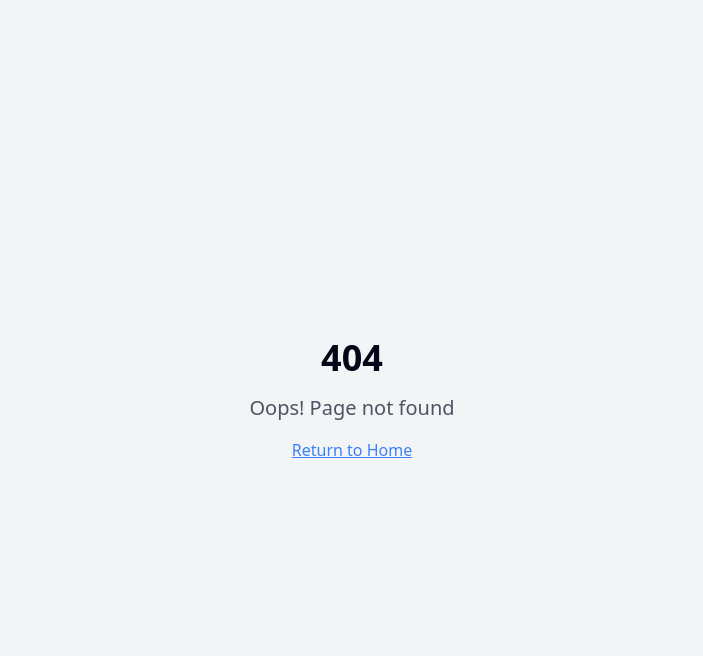
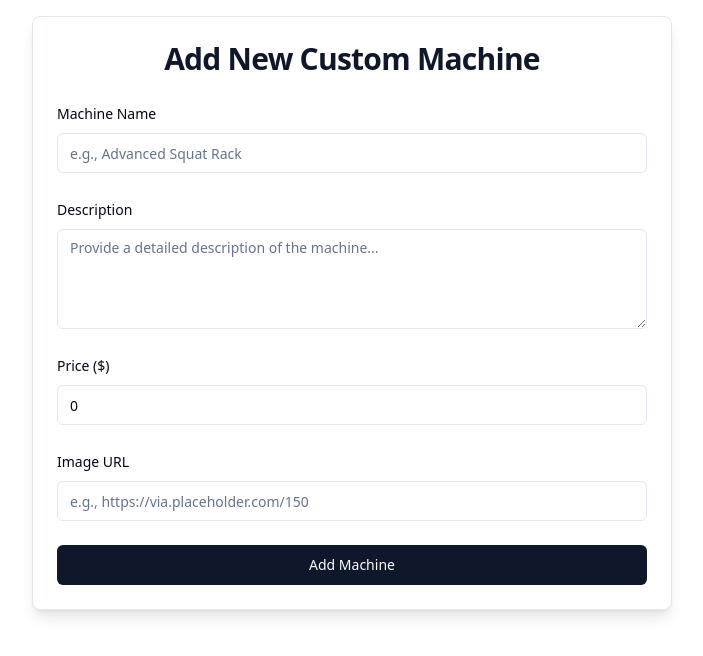
Before and after one commit to Hiyori0001/Icon-Fitness, a React (Vite) app: page /add-machine in a window 1280 px wide. Before the commit this address had no page. Shown: the top 656 px of the page, without its empty margins (288-991 px from the left). Built offline with nearby package versions, Linux system fonts and the light colour scheme.

Commit message:
[dyad] Added functionality to add custom machines with local storage persistence - wrote 5 file(s)

```diff
--- a/src/App.tsx
+++ b/src/App.tsx
@@ -5,8 +5,9 @@ import { QueryClient, QueryClientProvider } from "@tanstack/react-query";
 import { BrowserRouter, Routes, Route } from "react-router-dom";
 import Index from "./pages/Index";
 import NotFound from "./pages/NotFound";
-import About from "./pages/About"; // Import the About page
-import BrochureGenerator from "./pages/BrochureGenerator"; // Import the BrochureGenerator page
+import About from "./pages/About";
+import BrochureGenerator from "./pages/BrochureGenerator";
+import AddMachine from "./pages/AddMachine"; // Import the new AddMachine page
 
 const queryClient = new QueryClient();
 
@@ -18,8 +19,9 @@ const App = () => (
       <BrowserRouter>
         <Routes>
           <Route path="/" element={<Index />} />
-          <Route path="/about" element={<About />} /> {/* Add About route */}
-          <Route path="/brochure-generator" element={<BrochureGenerator />} /> {/* Add Brochure Generator route */}
+          <Route path="/about" element={<About />} />
+          <Route path="/brochure-generator" element={<BrochureGenerator />} />
+          <Route path="/add-machine" element={<AddMachine />} /> {/* Add AddMachine route */}
           {/* ADD ALL CUSTOM ROUTES ABOVE THE CATCH-ALL "*" ROUTE */}
           <Route path="*" element={<NotFound />} />
         </Routes>
--- /dev/null
+++ b/src/hooks/useMachines.ts
@@ -0,0 +1,38 @@
+import React, { useState, useEffect } from 'react';
+import { gymMachines, Machine } from "@/data/machines";
+
+const LOCAL_STORAGE_KEY = 'customGymMachines';
+
+export const useMachines = () => {
+  const [allMachines, setAllMachines] = useState<Machine[]>([]);
+
+  useEffect(() => {
+    const storedCustomMachines = localStorage.getItem(LOCAL_STORAGE_KEY);
+    let customMachines: Machine[] = [];
+    if (storedCustomMachines) {
+      try {
+        customMachines = JSON.parse(storedCustomMachines);
+      } catch (error) {
+        console.error("Failed to parse custom machines from local storage:", error);
+        localStorage.removeItem(LOCAL_STORAGE_KEY); // Clear corrupted data
+      }
+    }
+    setAllMachines([...gymMachines, ...customMachines]);
+  }, []);
+
+  const addMachine = (newMachine: Omit<Machine, 'id'>) => {
+    const machineWithId: Machine = {
+      ...newMachine,
+      id: `custom-${Date.now()}-${Math.random().toString(36).substring(2, 9)}`, // Unique ID for custom machines
+    };
+
+    setAllMachines(prevMachines => {
+      const updatedMachines = [...prevMachines, machineWithId];
+      const customOnly = updatedMachines.filter(m => m.id.startsWith('custom-'));
+      localStorage.setItem(LOCAL_STORAGE_KEY, JSON.stringify(customOnly));
+      return updatedMachines;
+    });
+  };
+
+  return { allMachines, addMachine };
+};
--- /dev/null
+++ b/src/pages/AddMachine.tsx
@@ -0,0 +1,130 @@
+import React from 'react';
+import { useForm } from 'react-hook-form';
+import { zodResolver } from '@hookform/resolvers/zod';
+import * as z from 'zod';
+import { Button } from "@/components/ui/button";
+import { Input } from "@/components/ui/input";
+import { Textarea } from "@/components/ui/textarea";
+import { Card, CardContent, CardHeader, CardTitle } from "@/components/ui/card";
+import { Form, FormControl, FormField, FormItem, FormLabel, FormMessage } from "@/components/ui/form";
+import { toast } from "sonner";
+import { useMachines } from "@/hooks/useMachines";
+import { useNavigate } from 'react-router-dom';
+
+const formSchema = z.object({
+  name: z.string().min(2, {
+    message: "Machine name must be at least 2 characters.",
+  }).max(50, {
+    message: "Machine name must not exceed 50 characters.",
+  }),
+  description: z.string().min(10, {
+    message: "Description must be at least 10 characters.",
+  }).max(500, {
+    message: "Description must not exceed 500 characters.",
+  }),
+  price: z.coerce.number().min(1, {
+    message: "Price must be at least 1.",
+  }),
+  imageUrl: z.string().url({
+    message: "Please enter a valid URL for the image.",
+  }).min(5, {
+    message: "Image URL is required.",
+  }),
+});
+
+const AddMachine = () => {
+  const { addMachine } = useMachines();
+  const navigate = useNavigate();
+
+  const form = useForm<z.infer<typeof formSchema>>({
+    resolver: zodResolver(formSchema),
+    defaultValues: {
+      name: "",
+      description: "",
+      price: 0,
+      imageUrl: "",
+    },
+  });
+
+  const onSubmit = (values: z.infer<typeof formSchema>) => {
+    addMachine(values);
+    toast.success("Machine added successfully!");
+    form.reset();
+    navigate('/brochure-generator'); // Redirect to brochure generator to see the new machine
+  };
+
+  return (
+    <div className="container mx-auto p-4 max-w-2xl">
+      <Card className="shadow-lg">
+        <CardHeader>
+          <CardTitle className="text-3xl font-bold text-center text-primary">Add New Custom Machine</CardTitle>
+        </CardHeader>
+        <CardContent>
+          <Form {...form}>
+            <form onSubmit={form.handleSubmit(onSubmit)} className="space-y-6">
+              <FormField
+                control={form.control}
+                name="name"
+                render={({ field }) => (
+                  <FormItem>
+                    <FormLabel>Machine Name</FormLabel>
+                    <FormControl>
+                      <Input placeholder="e.g., Advanced Squat Rack" {...field} />
+                    </FormControl>
+                    <FormMessage />
+                  </FormItem>
+                )}
+              />
+              <FormField
+                control={form.control}
+                name="description"
+                render={({ field }) => (
+                  <FormItem>
+                    <FormLabel>Description</FormLabel>
+                    <FormControl>
+                      <Textarea
+                        placeholder="Provide a detailed description of the machine..."
+                        className="resize-y min-h-[100px]"
+                        {...field}
+                      />
+                    </FormControl>
+                    <FormMessage />
+                  </FormItem>
+                )}
+              />
+              <FormField
+                control={form.control}
+                name="price"
+                render={({ field }) => (
+                  <FormItem>
+                    <FormLabel>Price ($)</FormLabel>
+                    <FormControl>
+                      <Input type="number" placeholder="e.g., 750" {...field} onChange={event => field.onChange(parseFloat(event.target.value))} />
+                    </FormControl>
+                    <FormMessage />
+                  </FormItem>
+                )}
+              />
+              <FormField
+                control={form.control}
+                name="imageUrl"
+                render={({ field }) => (
+                  <FormItem>
+                    <FormLabel>Image URL</FormLabel>
+                    <FormControl>
+                      <Input placeholder="e.g., https://via.placeholder.com/150" {...field} />
+                    </FormControl>
+                    <FormMessage />
+                  </FormItem>
+                )}
+              />
+              <Button type="submit" className="w-full">Add Machine</Button>
+            </form>
+          </Form>
+        </CardContent>
+      </Card>
+    </div>
+  );
+};
+
+export default AddMachine;
--- a/src/pages/BrochureGenerator.tsx
+++ b/src/pages/BrochureGenerator.tsx
@@ -1,5 +1,5 @@
 import React, { useState, useRef } from 'react';
-import { gymMachines, Machine } from "@/data/machines";
+import { Machine } from "@/data/machines";
 import MachineCard from "@/components/MachineCard";
 import { Button } from "@/components/ui/button";
 import { Card, CardContent, CardHeader, CardTitle } from "@/components/ui/card";
@@ -7,10 +7,10 @@ import { Separator } from "@/components/ui/separator";
 import jsPDF from 'jspdf';
 import html2canvas from 'html2canvas';
 import { toast } from "sonner";
-
-const ITEMS_PER_PAGE = 9; // Number of machine items per PDF page
+import { useMachines } from "@/hooks/useMachines"; // Import the new hook
 
 const BrochureGenerator = () => {
+  const { allMachines } = useMachines(); // Use the hook to get all machines
   const [selectedMachineIds, setSelectedMachineIds] = useState<Set<string>>(new Set());
   const brochureRef = useRef<HTMLDivElement>(null);
 
@@ -26,7 +26,7 @@ const BrochureGenerator = () => {
     });
   };
 
-  const selectedMachines = gymMachines.filter(machine => selectedMachineIds.has(machine.id));
+  const selectedMachines = allMachines.filter(machine => selectedMachineIds.has(machine.id));
   const totalPrice = selectedMachines.reduce((sum, machine) => sum + machine.price, 0);
 
   const generatePdf = async () => {
@@ -166,7 +166,7 @@ const BrochureGenerator = () => {
           </div>
           <Separator className="my-8" />
           <div className="grid grid-cols-1 sm:grid-cols-2 md:grid-cols-3 lg:grid-cols-4 gap-6">
-            {gymMachines.map((machine) => (
+            {allMachines.map((machine) => ( // Use allMachines from the hook
               <MachineCard
                 key={machine.id}
                 machine={machine}
--- a/src/pages/Index.tsx
+++ b/src/pages/Index.tsx
@@ -23,6 +23,11 @@ const Index = () => {
                 Generate Brochure
               </Button>
             </Link>
+            <Link to="/add-machine">
+              <Button className="w-full sm:w-auto px-8 py-3 text-lg bg-green-600 hover:bg-green-700 text-white">
+                Add Custom Machine
+              </Button>
+            </Link>
           </div>
         </CardContent>
       </Card>
```
